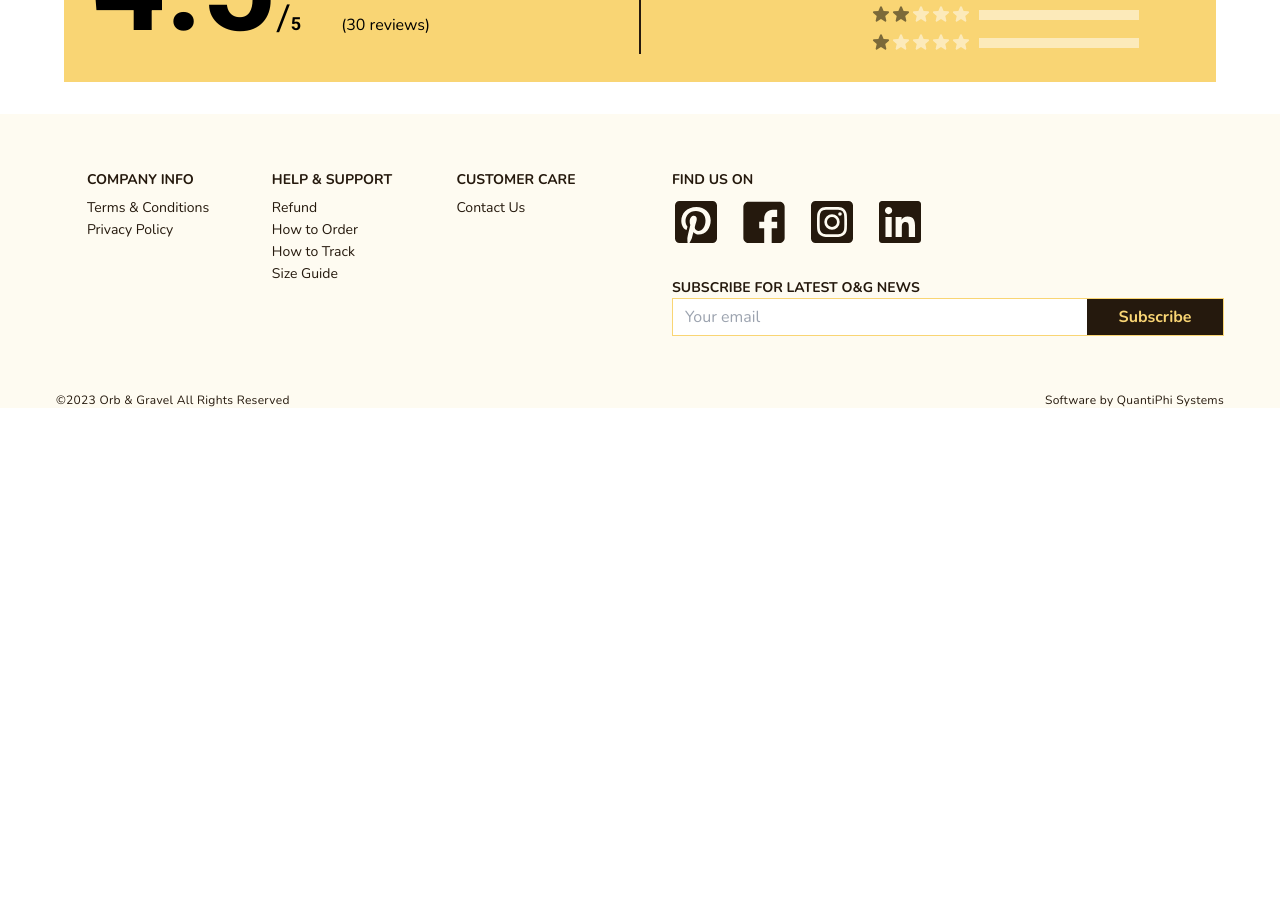
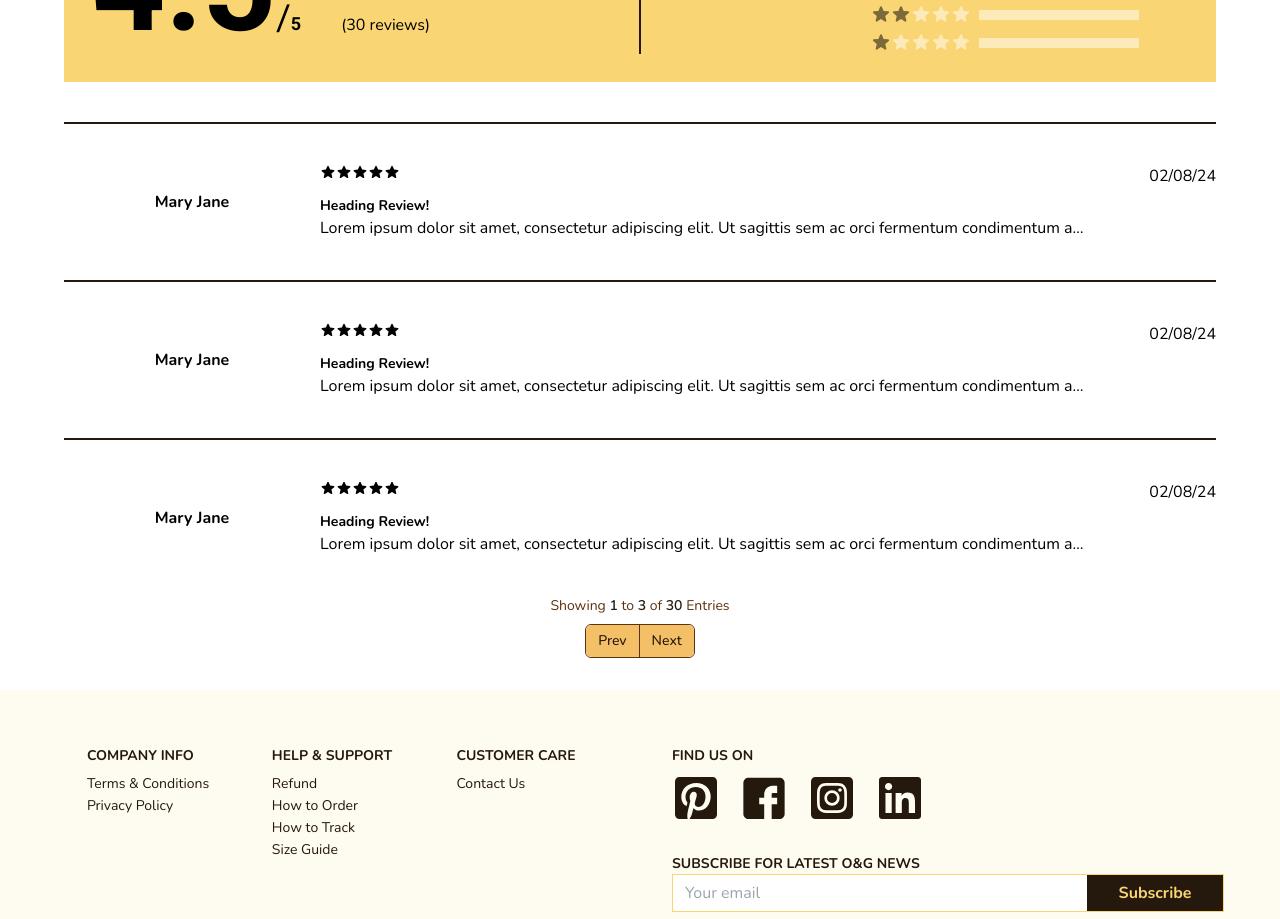
Before and after one commit to Orb-and-Gravel/orbandgravel-client, a React (Vite) app: page /single-product-page/1 in a window 1280 px wide. Shown: the part 1540-2459 px from the top of the page. Before the commit the page ends 1948 px from the top, so only its background shows below. Built offline with nearby package versions, Linux system fonts and the light colour scheme.

Commit message:
feat: implemented single-product-page

```diff
--- /dev/null
+++ b/src/components/Review/Review.jsx
@@ -0,0 +1,43 @@
+import { StarIcon } from '@heroicons/react/16/solid';
+import React from 'react';
+
+export function Review() {
+	return (
+		<div className='w-full'>
+			<hr className='border border-colorFive' />
+			<div className='grid grid-cols-9 sm:my-10 mt-10'>
+				<h4 className='hidden sm:block col-span-2 font-bold justify-self-center self-center'>
+					Mary Jane
+				</h4>
+				<div className='sm:col-span-6 col-span-9'>
+					<span className='flex'>
+						<StarIcon className='w-4' />
+						<StarIcon className='w-4' />
+						<StarIcon className='w-4' />
+						<StarIcon className='w-4' />
+						<StarIcon className='w-4' />
+					</span>
+					<h4 className='text-sm font-bold mt-4'>Heading Review!</h4>
+					<p className='truncate'>
+						Lorem ipsum dolor sit amet, consectetur adipiscing elit. Ut sagittis
+						sem ac orci fermentum condimentum ac vitae turpis. Nulla interdum
+						felis et nisi suscipit sagittis. Aliquam erat volutpat. Pellentesque
+						cursus semper lectus. Fusce commodo velit vel lorem pellentesque, in
+						tempus diam viverra. Proin non molestie quam. Suspendisse at erat
+						mauris. Proin in bibendum risus. Nunc id cursus orci. In ut augue
+						blandit, placerat odio in, convallis est. In scelerisque, ligula ac
+						sodales egestas, ante tortor varius orci, sit amet aliquam lectus
+						lectus auctor lacus. Suspendisse non nibh ut dui rhoncus placerat
+						sit amet sed mi. Maecenas id massa condimentum, ullamcorper nisi
+						sed, congue urna. Ut eget condimentum massa, at interdum odio.
+					</p>
+				</div>
+				<p className='justify-self-end sm:block hidden'>02/08/24</p>
+			</div>
+			<div className='mb-10 mt-4 flex justify-between pr-1 text-colorFive sm:hidden'>
+				<h4 className='text-sm font-bold'>Mary Jane</h4>
+				<p>02/08/24</p>
+			</div>
+		</div>
+	);
+}
--- a/src/pages/SingleProductPage.jsx
+++ b/src/pages/SingleProductPage.jsx
@@ -6,6 +6,7 @@ import { HeartIcon, MinusIcon, PlusIcon } from '@heroicons/react/24/outline';
 import { ProductPageAccordion } from '../components/Products/ProductPageAccordion';
 import { ProductItem } from '../components/Products/ProductItem';
 import { RatingsFilter } from '../components/Products/RatingsFilter';
+import { Review } from '../components/Review/Review';
 
 export function SingleProductPage() {
 	const [color, setColor] = useState('slate');
@@ -152,6 +153,26 @@ export function SingleProductPage() {
 						<RatingsFilter />
 					</div>
 				</div>
+				<section className='mt-10'>
+					<Review />
+					<Review />
+					<Review />
+					<div class='flex flex-col items-center'>
+						<span class='text-sm text-colorFour'>
+							Showing <span class='font-semibold text-colorFive'>1</span> to{' '}
+							<span class='font-semibold text-colorFive'>3</span> of{' '}
+							<span class='font-semibold text-colorFive'>30</span> Entries
+						</span>
+						<div class='inline-flex mt-2 xs:mt-0 text-colorFive border border-colorFour rounded-md'>
+							<button class='flex items-center justify-center px-3 h-8 text-sm font-medium bg-colorTwo rounded-l-md hover:bg-colorThree'>
+								Prev
+							</button>
+							<button class='flex items-center justify-center px-3 h-8 text-sm font-medium border-l border-colorFour bg-colorTwo hover:bg-colorThree rounded-r-md'>
+								Next
+							</button>
+						</div>
+					</div>
+				</section>
 			</section>
 		</div>
 	);
```
Also changed, not shown: src/index.css (+0 -8 lines).
